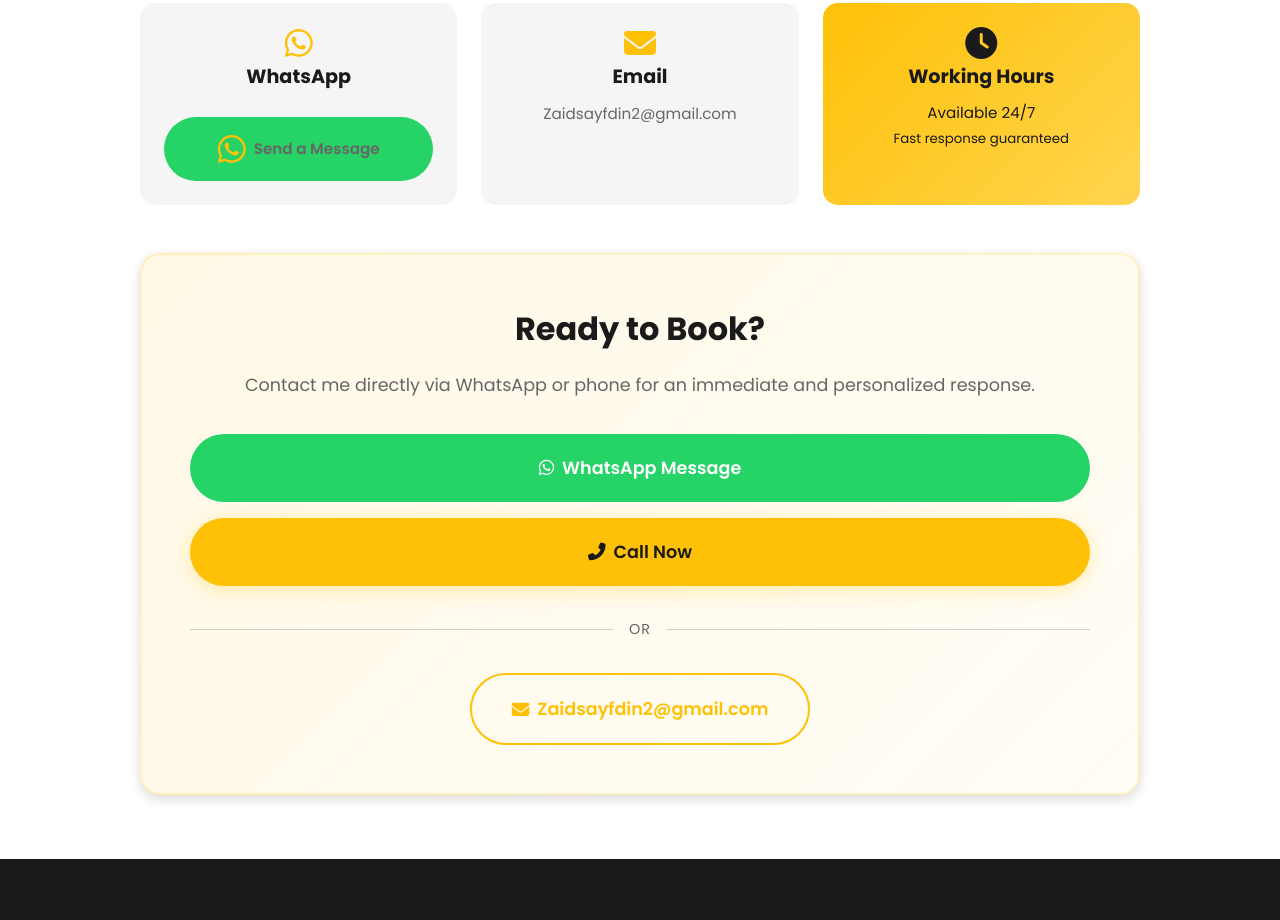
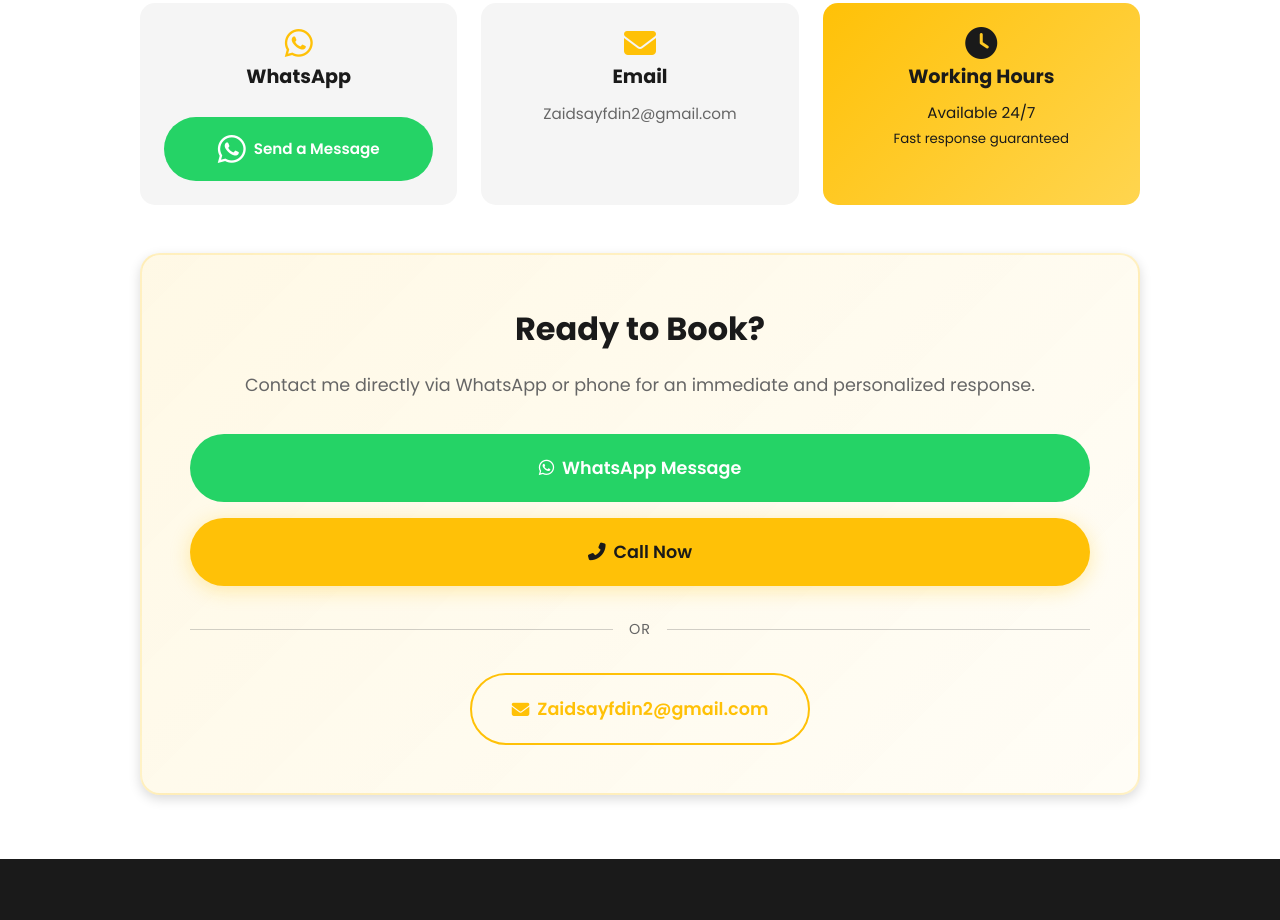
Before and after one commit to zaidlahbari/zaidlahbari.github.io, a plain HTML site: page index.html in a window 1280 px wide. Shown: the part 6030-6950 px from the top of the page. Drawn offline with nearby package versions, Linux system fonts and the light colour scheme.

Commit message:
feat: fix whatapp btn design in contact

```diff
--- a/styles.css
+++ b/styles.css
@@ -964,6 +964,10 @@ section {
     color: var(--primary-yellow);
 }
 
+.contact-card .btn-whatsapp .fa-whatsapp, .contact-card .btn-whatsapp span {
+    color: var(--white);
+}
+
 .contact-card:hover i {
     color: var(--black);
 }
```
